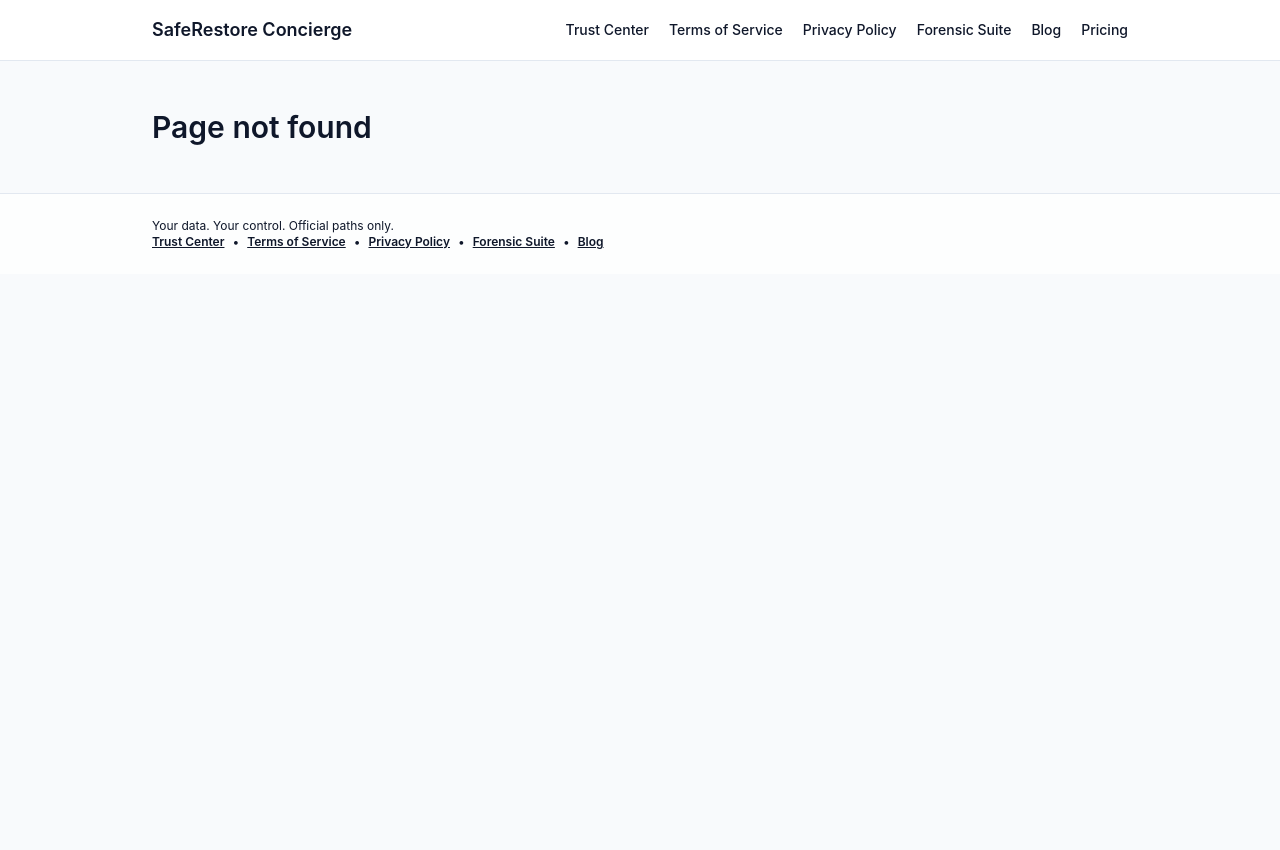
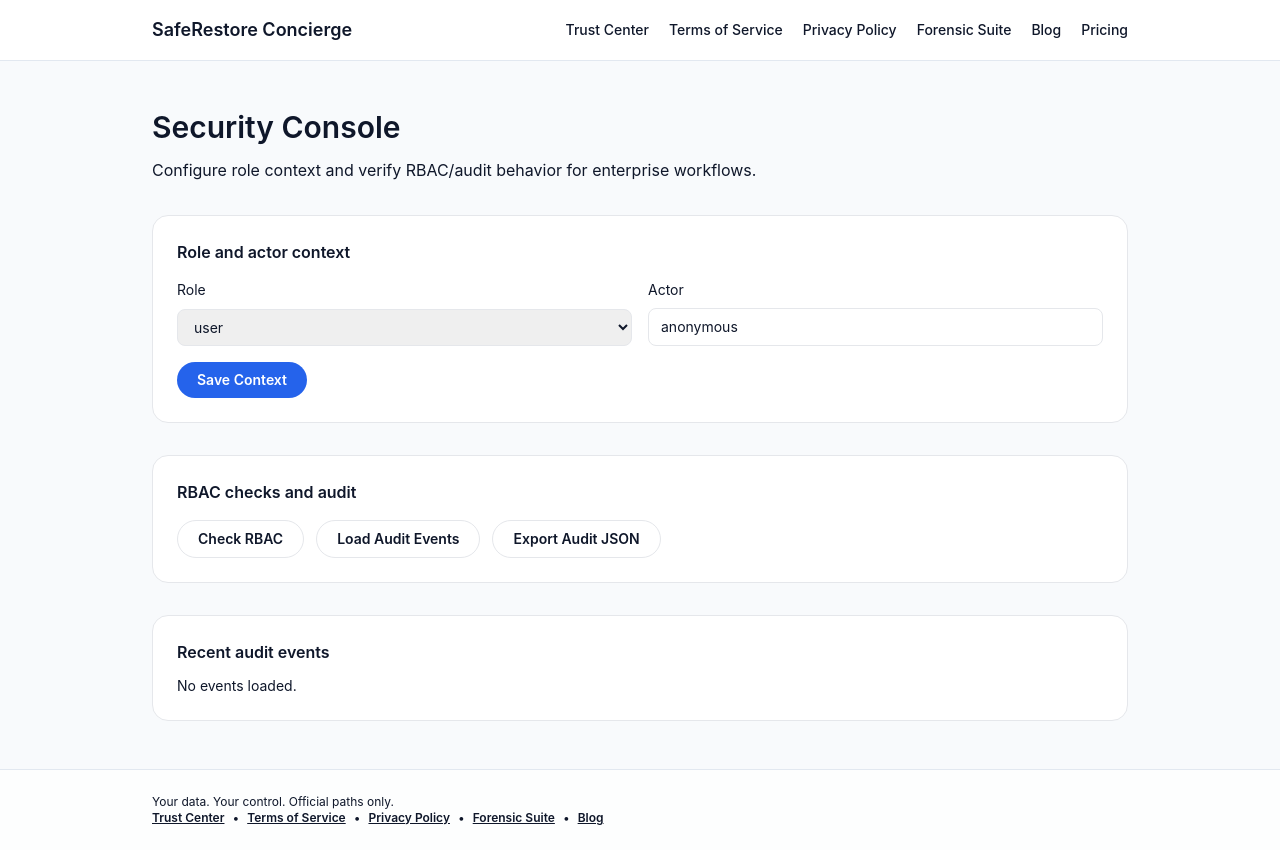
Before and after one commit to carter961995-wq/saferestore, a React (Vite) app: page /security-console in a window 1280 px wide. Before the commit the page ends 800 px from the top, so only its background shows below. Built offline with nearby package versions, Linux system fonts and the light colour scheme.

Commit message:
feat: add security console and rbac-aware api client

```diff
--- a/src/App.jsx
+++ b/src/App.jsx
@@ -10,6 +10,7 @@ import Soc2Page from "./pages/Soc2Page.jsx";
 import ForensicPage from "./pages/ForensicPage.jsx";
 import BlogPage from "./pages/BlogPage.jsx";
 import BlogPostPage from "./pages/BlogPostPage.jsx";
+import SecurityConsolePage from "./pages/SecurityConsolePage.jsx";
 import CaseSummary from "./pages/CaseSummary.jsx";
 import EventsPage from "./pages/EventsPage.jsx";
 import { logEvent } from "./lib/analytics.js";
@@ -56,6 +57,11 @@ const pageSeo = {
     title: "Blog",
     description:
       "SafeRestore blog coverage for forensic workflows, chain-of-custody, and legal-ready recovery operations.",
+  },
+  "/security-console": {
+    title: "Security Console",
+    description:
+      "Configure role context, validate RBAC, and review audit trails for enterprise workflows.",
   },
   "/pricing": {
     title: "Pricing",
@@ -167,6 +173,7 @@ export default function App() {
         <Route path="/forensic" element={<ForensicPage />} />
         <Route path="/blog" element={<BlogPage />} />
         <Route path="/blog/:slug" element={<BlogPostPage />} />
+        <Route path="/security-console" element={<SecurityConsolePage />} />
         <Route path="/pricing" element={<Pricing />} />
         <Route path="/case-summary" element={<CaseSummary />} />
         <Route path="/privacy" element={<PrivacyPolicy />} />
--- /dev/null
+++ b/src/lib/apiClient.js
@@ -0,0 +1,34 @@
+const ROLE_KEY = "saferestore_role";
+const ACTOR_KEY = "saferestore_actor";
+
+export function getSecurityContext() {
+  if (typeof window === "undefined") {
+    return { role: "user", actor: "anonymous" };
+  }
+  const role = window.localStorage.getItem(ROLE_KEY) || "user";
+  const actor = window.localStorage.getItem(ACTOR_KEY) || "anonymous";
+  return { role, actor };
+}
+
+export function setSecurityContext({ role, actor }) {
+  if (typeof window === "undefined") return;
+  if (role) window.localStorage.setItem(ROLE_KEY, role);
+  if (actor) window.localStorage.setItem(ACTOR_KEY, actor);
+}
+
+export async function apiFetch(url, options = {}) {
+  const { role, actor } = getSecurityContext();
+  const headers = {
+    "Content-Type": "application/json",
+    "x-sr-role": role,
+    "x-sr-actor": actor,
+    ...(options.headers || {}),
+  };
+
+  const response = await fetch(url, {
+    ...options,
+    headers,
+  });
+
+  return response;
+}
--- a/src/pages/ConciergeChat.jsx
+++ b/src/pages/ConciergeChat.jsx
@@ -1,4 +1,5 @@
 import { useEffect, useRef, useState } from "react";
+import { apiFetch } from "../lib/apiClient.js";
 
 export default function ConciergeChat() {
   const [messages, setMessages] = useState([]);
@@ -37,9 +38,8 @@ export default function ConciergeChat() {
   const handleRetry = () => setError(false);
 
   const startCheckout = async (tier) => {
-    const res = await fetch("/api/checkout", {
+    const res = await apiFetch("/api/checkout", {
       method: "POST",
-      headers: { "Content-Type": "application/json" },
       body: JSON.stringify({ tier }),
     });
     const data = await res.json();
@@ -52,17 +52,19 @@ export default function ConciergeChat() {
     setError(false);
 
     try {
-      const res = await fetch("/api/chat", {
+      const res = await apiFetch("/api/chat", {
         method: "POST",
-        headers: { "Content-Type": "application/json" },
-        body: JSON.stringify({ message: userMessage }),
+        body: JSON.stringify({
+          messages: [{ role: "user", content: userMessage }],
+          caseDataSummary: "",
+        }),
       });
 
       const data = await res.json();
 
       setMessages((prev) => [
         ...prev,
-        { role: "assistant", text: data.reply || "No response received." },
+        { role: "assistant", text: data.message || "No response received." },
       ]);
     } catch {
       setError(true);
--- /dev/null
+++ b/src/pages/SecurityConsolePage.jsx
@@ -0,0 +1,167 @@
+import { useState } from "react";
+import { apiFetch, getSecurityContext, setSecurityContext } from "../lib/apiClient.js";
+
+const ROLE_OPTIONS = ["user", "analyst", "admin"];
+
+export default function SecurityConsolePage() {
+  const initial = getSecurityContext();
+  const [role, setRole] = useState(initial.role);
+  const [actor, setActor] = useState(initial.actor);
+  const [status, setStatus] = useState("");
+  const [capabilities, setCapabilities] = useState(null);
+  const [events, setEvents] = useState([]);
+
+  const saveContext = () => {
+    setSecurityContext({ role, actor });
+    setStatus("Security context saved.");
+  };
+
+  const checkAccess = async () => {
+    setStatus("Checking RBAC...");
+    const res = await apiFetch("/api/admin/rbac/check");
+    const data = await res.json();
+    if (!res.ok) {
+      setCapabilities(null);
+      setStatus(data.error || "Access check failed.");
+      return;
+    }
+    setCapabilities(data);
+    setStatus("RBAC check complete.");
+  };
+
+  const loadAuditEvents = async () => {
+    setStatus("Loading audit events...");
+    const res = await apiFetch("/api/admin/audit/events");
+    const data = await res.json();
+    if (!res.ok) {
+      setEvents([]);
+      setStatus(data.error || "Failed to load audit events.");
+      return;
+    }
+    setEvents(Array.isArray(data.events) ? data.events : []);
+    setStatus("Audit events loaded.");
+  };
+
+  const exportAudit = async () => {
+    setStatus("Exporting audit file...");
+    const res = await apiFetch("/api/admin/audit/export", { method: "GET" });
+    if (!res.ok) {
+      const data = await res.json();
+      setStatus(data.error || "Failed to export audit file.");
+      return;
+    }
+
+    const text = await res.text();
+    const blob = new Blob([text], { type: "application/json;charset=utf-8" });
+    const href = URL.createObjectURL(blob);
+    const a = document.createElement("a");
+    a.href = href;
+    a.download = `audit-export-${Date.now()}.json`;
+    a.click();
+    URL.revokeObjectURL(href);
+    setStatus("Audit export downloaded.");
+  };
+
+  const primaryButton =
+    "rounded-full bg-ocean px-5 py-2 text-sm font-semibold text-white transition hover:opacity-90";
+  const secondaryButton =
+    "rounded-full border border-slate-200 px-5 py-2 text-sm font-semibold text-slate transition hover:border-slate-300";
+
+  return (
+    <section className="space-y-8">
+      <div className="space-y-3">
+        <h1 className="text-3xl font-semibold text-slate">Security Console</h1>
+        <p className="text-base leading-relaxed text-slate-600">
+          Configure role context and verify RBAC/audit behavior for enterprise workflows.
+        </p>
+      </div>
+
+      <section className="space-y-4 rounded-2xl border border-slate-200 bg-white p-6">
+        <h2 className="text-base font-semibold text-slate">Role and actor context</h2>
+        <div className="grid gap-4 md:grid-cols-2">
+          <label className="grid gap-2 text-sm text-slate-600">
+            Role
+            <select
+              value={role}
+              onChange={(event) => setRole(event.target.value)}
+              className="rounded-lg border border-slate-200 bg-slate-50 px-3 py-2 text-sm text-slate"
+            >
+              {ROLE_OPTIONS.map((option) => (
+                <option key={option} value={option}>
+                  {option}
+                </option>
+              ))}
+            </select>
+          </label>
+          <label className="grid gap-2 text-sm text-slate-600">
+            Actor
+            <input
+              value={actor}
+              onChange={(event) => setActor(event.target.value)}
+              className="rounded-lg border border-slate-200 bg-slate-50 px-3 py-2 text-sm text-slate"
+              placeholder="e.g., investigator-01"
+            />
+          </label>
+        </div>
+        <button type="button" onClick={saveContext} className={primaryButton}>
+          Save Context
+        </button>
+      </section>
+
+      <section className="space-y-4 rounded-2xl border border-slate-200 bg-white p-6">
+        <h2 className="text-base font-semibold text-slate">RBAC checks and audit</h2>
+        <div className="flex flex-wrap gap-3">
+          <button type="button" onClick={checkAccess} className={secondaryButton}>
+            Check RBAC
+          </button>
+          <button type="button" onClick={loadAuditEvents} className={secondaryButton}>
+            Load Audit Events
+          </button>
+          <button type="button" onClick={exportAudit} className={secondaryButton}>
+            Export Audit JSON
+          </button>
+        </div>
+        {status ? <p className="text-sm font-semibold text-slate-600">{status}</p> : null}
+      </section>
+
+      {capabilities ? (
+        <section className="space-y-3 rounded-2xl border border-slate-200 bg-white p-6">
+          <h2 className="text-base font-semibold text-slate">Current capabilities</h2>
+          <pre className="overflow-x-auto rounded-lg bg-slate-50 p-3 text-xs text-slate-600">
+{JSON.stringify(capabilities, null, 2)}
+          </pre>
+        </section>
+      ) : null}
+
+      <section className="space-y-3 rounded-2xl border border-slate-200 bg-white p-6">
+        <h2 className="text-base font-semibold text-slate">Recent audit events</h2>
+        {events.length === 0 ? (
+          <p className="text-sm text-slate-500">No events loaded.</p>
+        ) : (
+          <div className="overflow-x-auto">
+            <table className="min-w-full text-left text-xs text-slate-600">
+              <thead>
+                <tr className="border-b border-slate-200 text-slate">
+                  <th className="py-2 pr-3">Timestamp</th>
+                  <th className="py-2 pr-3">Event</th>
+                  <th className="py-2 pr-3">Role</th>
+                  <th className="py-2">Status</th>
+                </tr>
+              </thead>
+              <tbody>
+                {events.slice().reverse().map((event, idx) => (
+                  <tr key={`${event.ts}-${idx}`} className="border-b border-slate-100">
+                    <td className="py-2 pr-3">{event.ts}</td>
+                    <td className="py-2 pr-3">{event.event}</td>
+                    <td className="py-2 pr-3">{event.role}</td>
+                    <td className="py-2">{event.status}</td>
+                  </tr>
+                ))}
+              </tbody>
+            </table>
+          </div>
+        )}
+      </section>
+    </section>
+  );
+}
```
